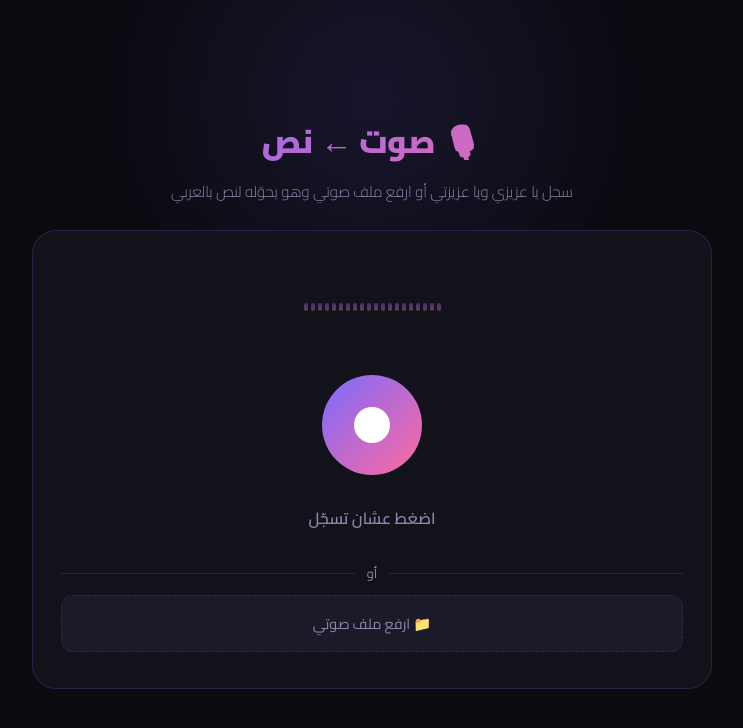
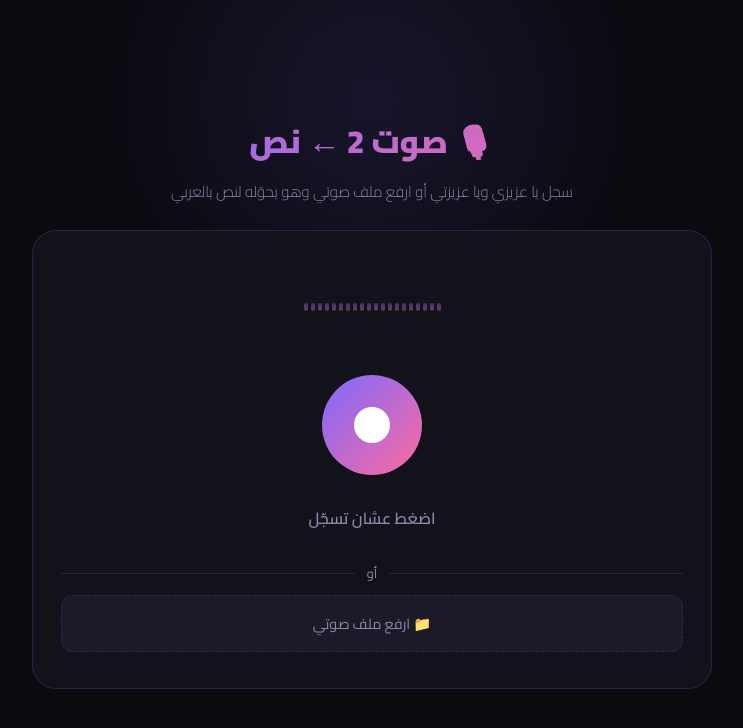
Before and after one commit to hobaDevHome/whisper-app, a website: page index.html in a window 1280 px wide. Shown: the whole page, without its empty margins (268-1011 px from the left). Drawn offline with Linux system fonts and the light colour scheme.

Commit message:
html little change

```diff
--- a/index.html
+++ b/index.html
@@ -292,7 +292,7 @@
   <body>
     <div class="container">
       <div class="header">
-        <h1>🎙️ صوت ← نص</h1>
+        <h1>🎙️ صوت 2 ← نص</h1>
         <p>سجل يا عزيزي ويا عزيزتي أو ارفع ملف صوتي وهو يحوّله لنص بالعربي</p>
       </div>
 
```
